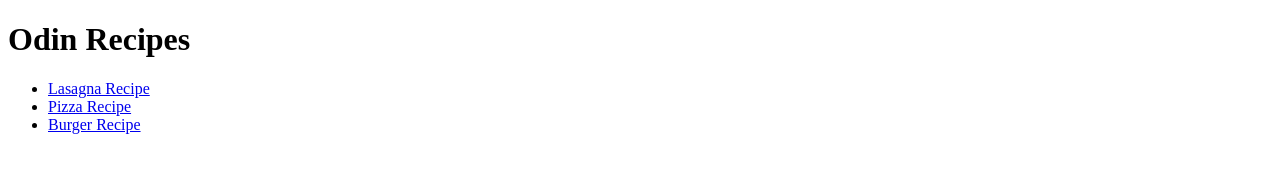
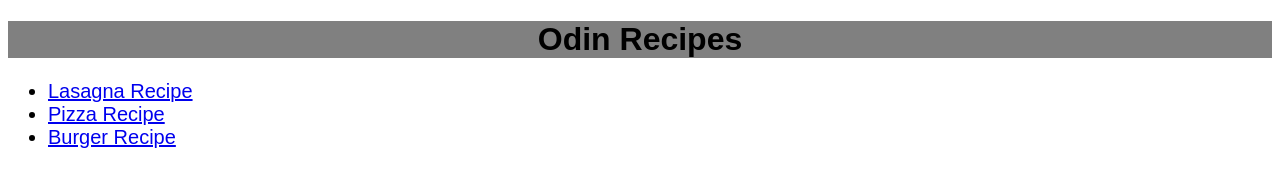
Before and after one commit to levthecoder/odin-recipes, a plain HTML site: page index.html in a window 1280 px wide. Drawn offline with Linux system fonts and the light colour scheme.

Commit message:
Added styles.css, updated font and colors

```diff
--- a/index.html
+++ b/index.html
@@ -3,6 +3,7 @@
 <head>
     <meta charset="UTF-8">
     <meta name="viewport" content="width=device-width, initial-scale=1.0">
+    <link rel="stylesheet" href="styles.css">
     <title>Odin Recipes</title>
 </head>
 <body>
--- /dev/null
+++ b/styles.css
@@ -0,0 +1,17 @@
+h1 {
+    font-family: sans-serif;
+    background-color: grey;
+    text-align: center;
+}
+
+body {
+    font-family: Arial;
+    font-weight: 20px;
+}
+ul {
+    font-size: 20px;
+    font-weight: lighter;
+}
+a:visited {
+    color: red;
+}
```
